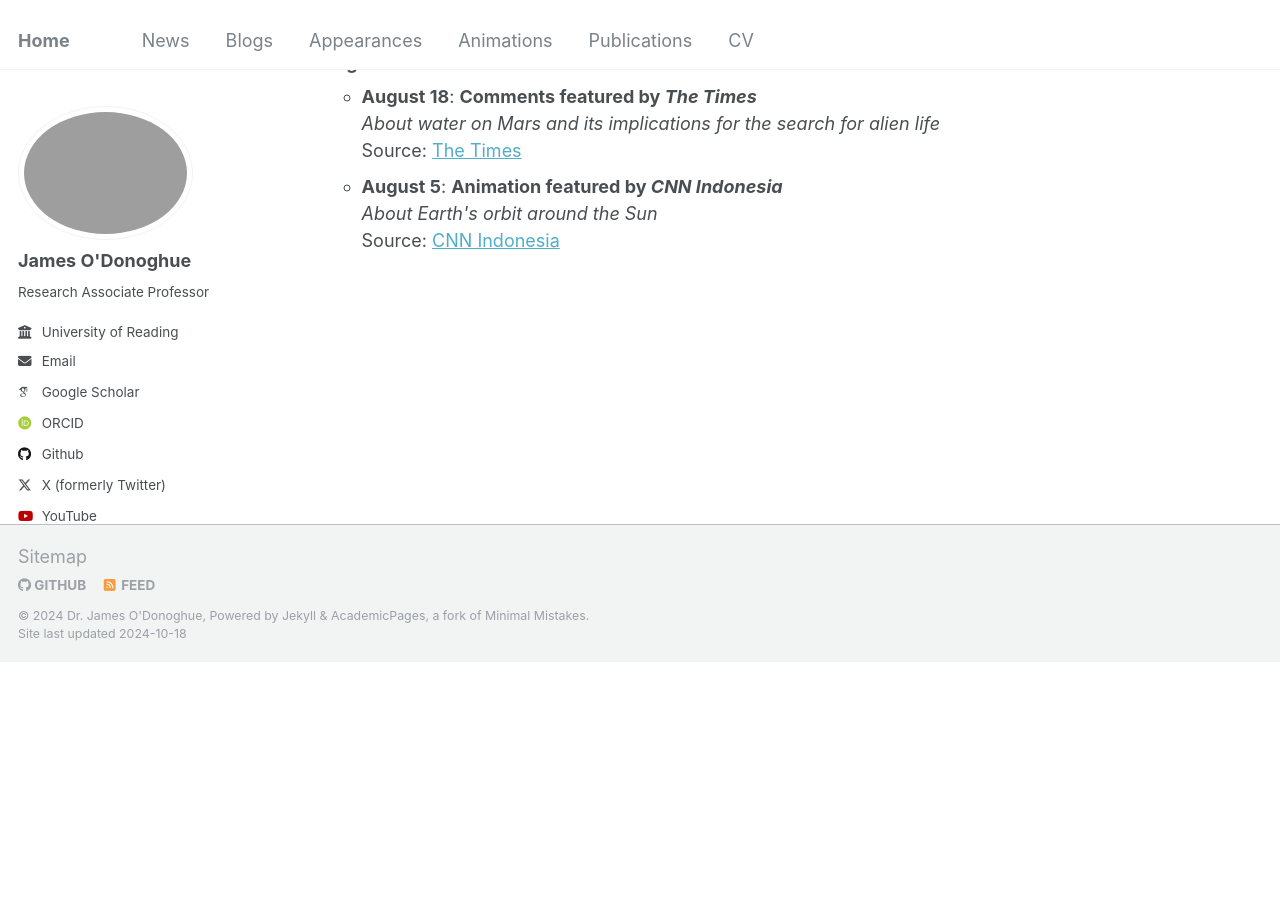
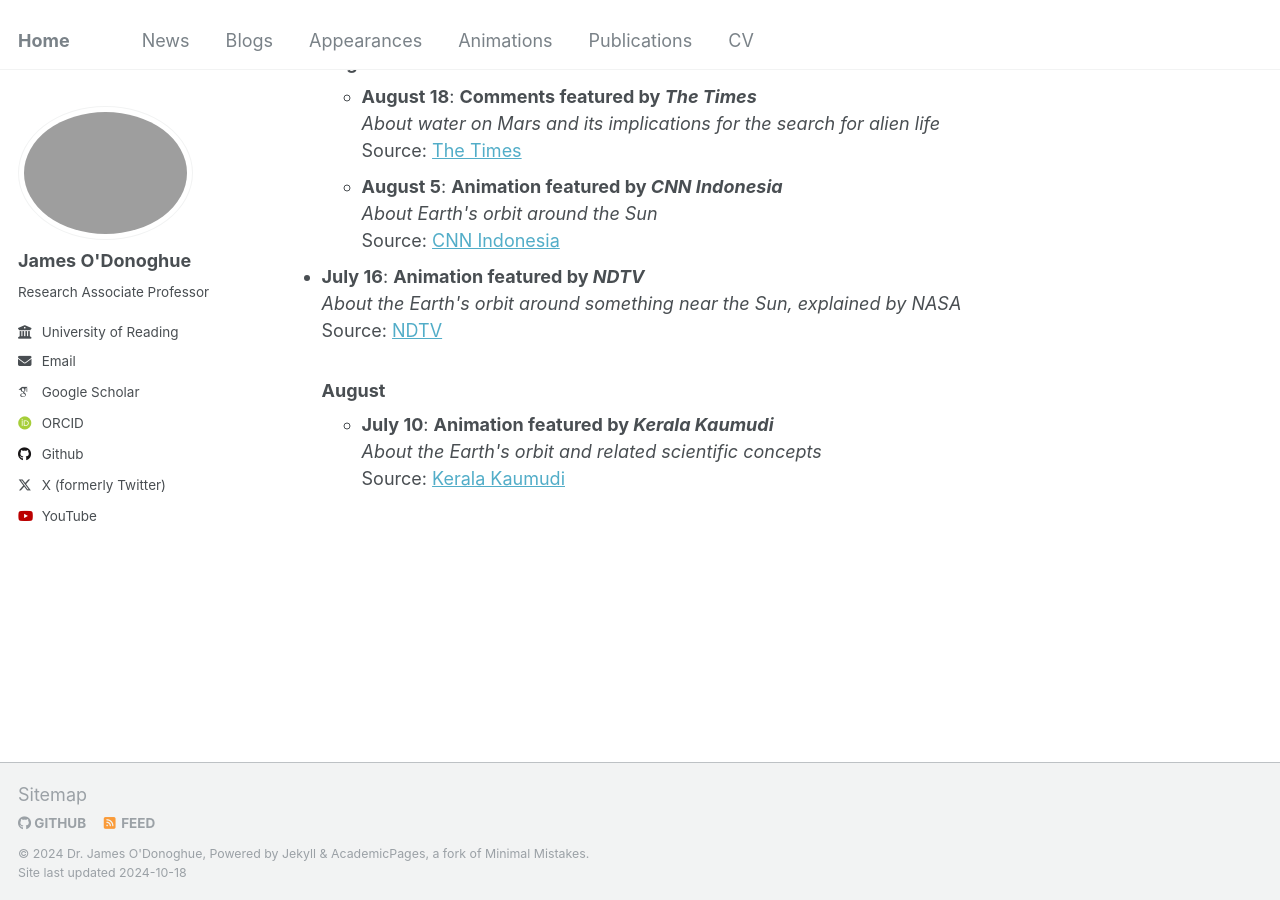
Before and after one commit to odonoghuespace/odonoghuespace.github.io, a Jekyll site: the page built from _pages/news.html, in a window 1280 px wide and 900 px high, scrolled down 1084 px. Built offline with Jekyll 4.4.1, drawn with Linux system fonts in a browser that asks for light colours; some web fonts are replaced; before the commit the page ends 1746 px from its top, so only the background shows below that.

Commit message:
Update news.html

```diff
--- a/_pages/news.html
+++ b/_pages/news.html
@@ -63,6 +63,17 @@ Under construction.
     <em>About Earth's orbit around the Sun</em><br>
     Source: <a href="https://www.cnnindonesia.com/teknologi/20240802153526-199-1128528/ahli-tegaskan-bumi-tetap-mengelilingi-matahari-poros-di-dekatnya">CNN Indonesia</a>
   </li>
+</ul>
 
+  <li><strong>July 16</strong>: <strong>Animation featured by <em>NDTV</em></strong><br>
+    <em>About the Earth's orbit around something near the Sun, explained by NASA</em><br>
+    Source: <a href="https://www.ndtv.com/science/the-earth-is-not-revolving-around-the-sun-but-something-else-nearby-nasa-explains-what-it-is-6116873">NDTV</a>
+</li>
 
+<h3>August</h3>
+<ul>
+  <li><strong>July 10</strong>: <strong>Animation featured by <em>Kerala Kaumudi</em></strong><br>
+    <em>About the Earth's orbit and related scientific concepts</em><br>
+    Source: <a href="https://keralakaumudi.com/en/news/news.php?id=1341884">Kerala Kaumudi</a>
+  </li>
 </ul>
```
